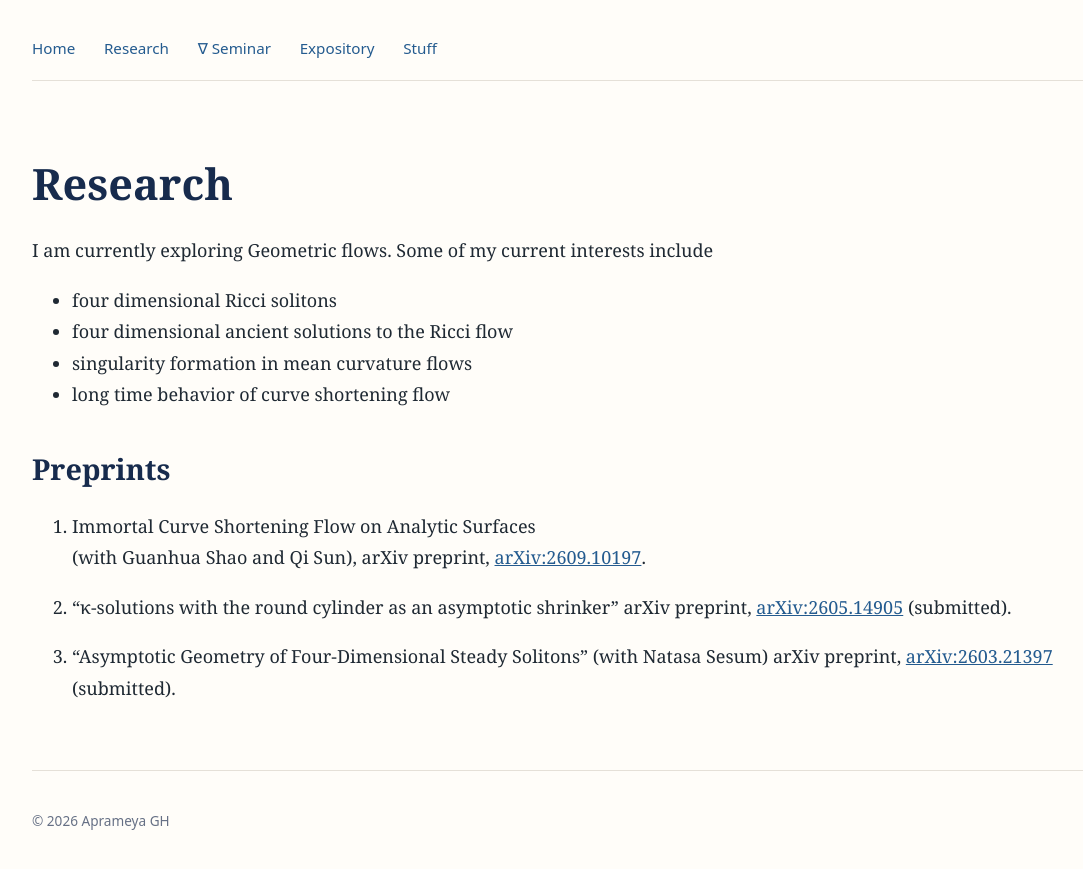
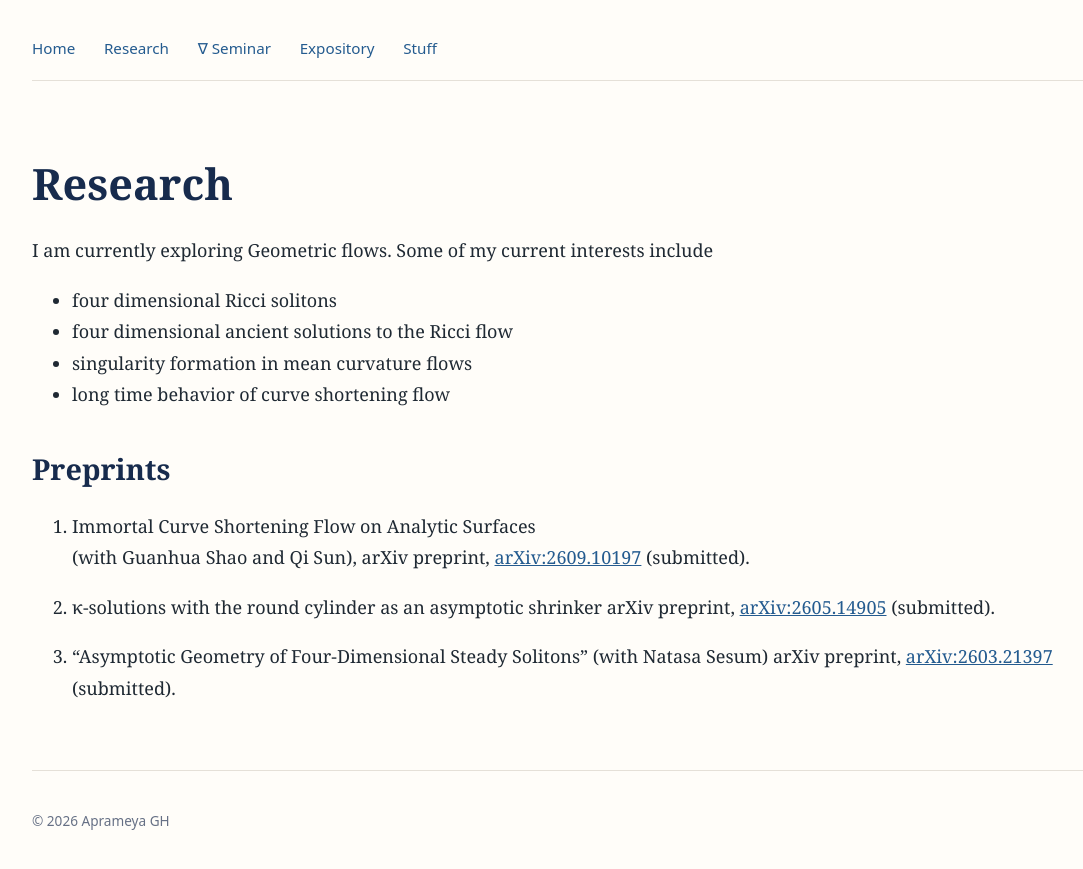
Before and after one commit to AprameyaGH/aprameyagh.github.io, a Jekyll site: the page built from research.md, in a window 1280 px wide. Shown: the top 869 px of the page, without its empty margins (65-1148 px from the left). Built offline with Jekyll 4.4.1, drawn with Linux system fonts in a browser that asks for light colours; a script that is not in the unit is left out.

Commit message:
minor changes

```diff
--- a/research.md
+++ b/research.md
@@ -16,8 +16,11 @@ I am currently exploring Geometric flows. Some of my current interests include
 ## Preprints
 
 1. Immortal Curve Shortening Flow on Analytic Surfaces
-(with Guanhua Shao and Qi Sun), arXiv preprint, [arXiv:2609.10197](https://arxiv.org/abs/2609.10197).
+(with Guanhua Shao and Qi Sun), arXiv preprint, [arXiv:2609.10197](https://arxiv.org/abs/2609.10197) (submitted).
 
-2. "κ-solutions with the round cylinder as an asymptotic shrinker" arXiv preprint, [arXiv:2605.14905](https://arxiv.org/abs/2605.14905) (submitted).
+2. κ-solutions with the round cylinder as an asymptotic shrinker
+arXiv preprint, [arXiv:2605.14905](https://arxiv.org/abs/2605.14905) (submitted).
 
-3. "Asymptotic Geometry of Four-Dimensional Steady Solitons" (with Natasa Sesum) arXiv preprint, [arXiv:2603.21397](https://arxiv.org/abs/2603.21397) (submitted).
+1. "Asymptotic Geometry of Four-Dimensional Steady Solitons"
+(with Natasa Sesum)
+arXiv preprint, [arXiv:2603.21397](https://arxiv.org/abs/2603.21397) (submitted).
```
